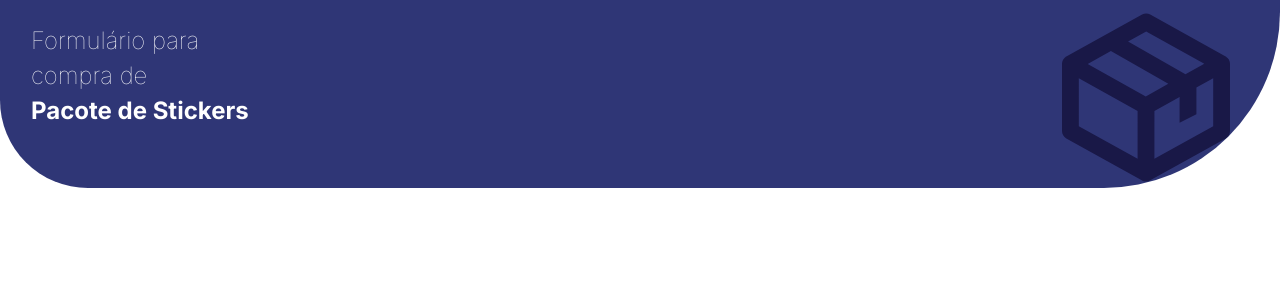
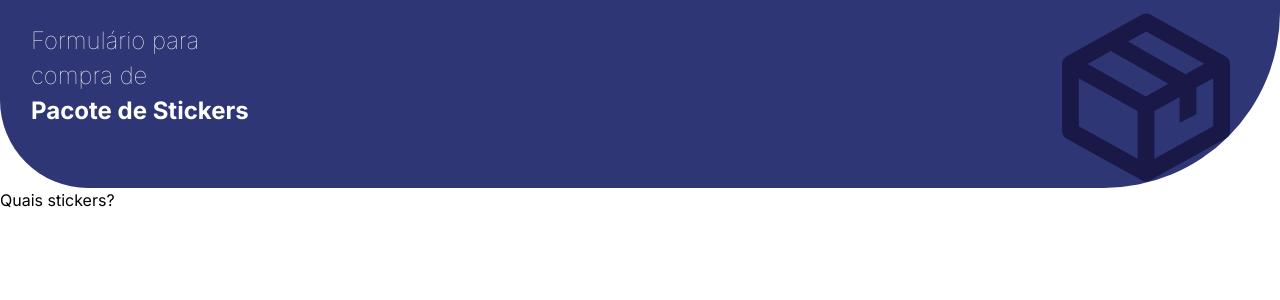
Before and after one commit to gabriellymoura/formulario-react, a React (Vite) app: page / in a window 1280 px wide. Shown: the top 300 px of the page. Built offline with nearby package versions, Linux system fonts and the light colour scheme.

Commit message:
adicionando stickers component

```diff
--- a/src/App.tsx
+++ b/src/App.tsx
@@ -1,9 +1,11 @@
 import Header from "./components/Header.component";
+import Stickers from "./components/Stickers.component"
 
 function App() {
   return (
     <div>
       <Header />
+      <Stickers />
     </div>
   );
 }
--- /dev/null
+++ b/src/components/Stickers.component.tsx
@@ -0,0 +1,11 @@
+import styled from "styled-components";
+
+const Stickers = () => {
+    return (
+        <div>
+            <p>Quais stickers?</p>
+        </div>
+    );
+};
+
+export default Stickers;
```
